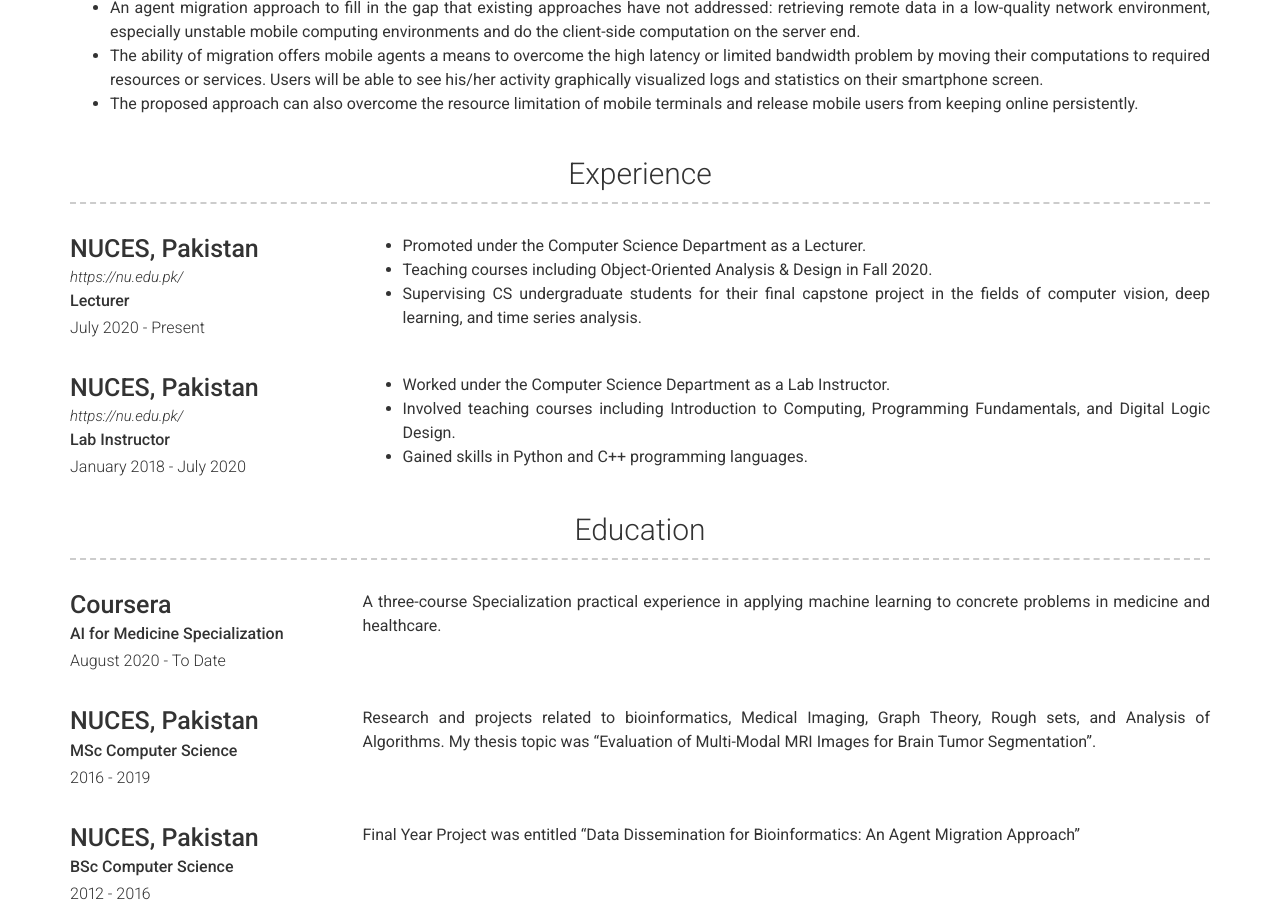
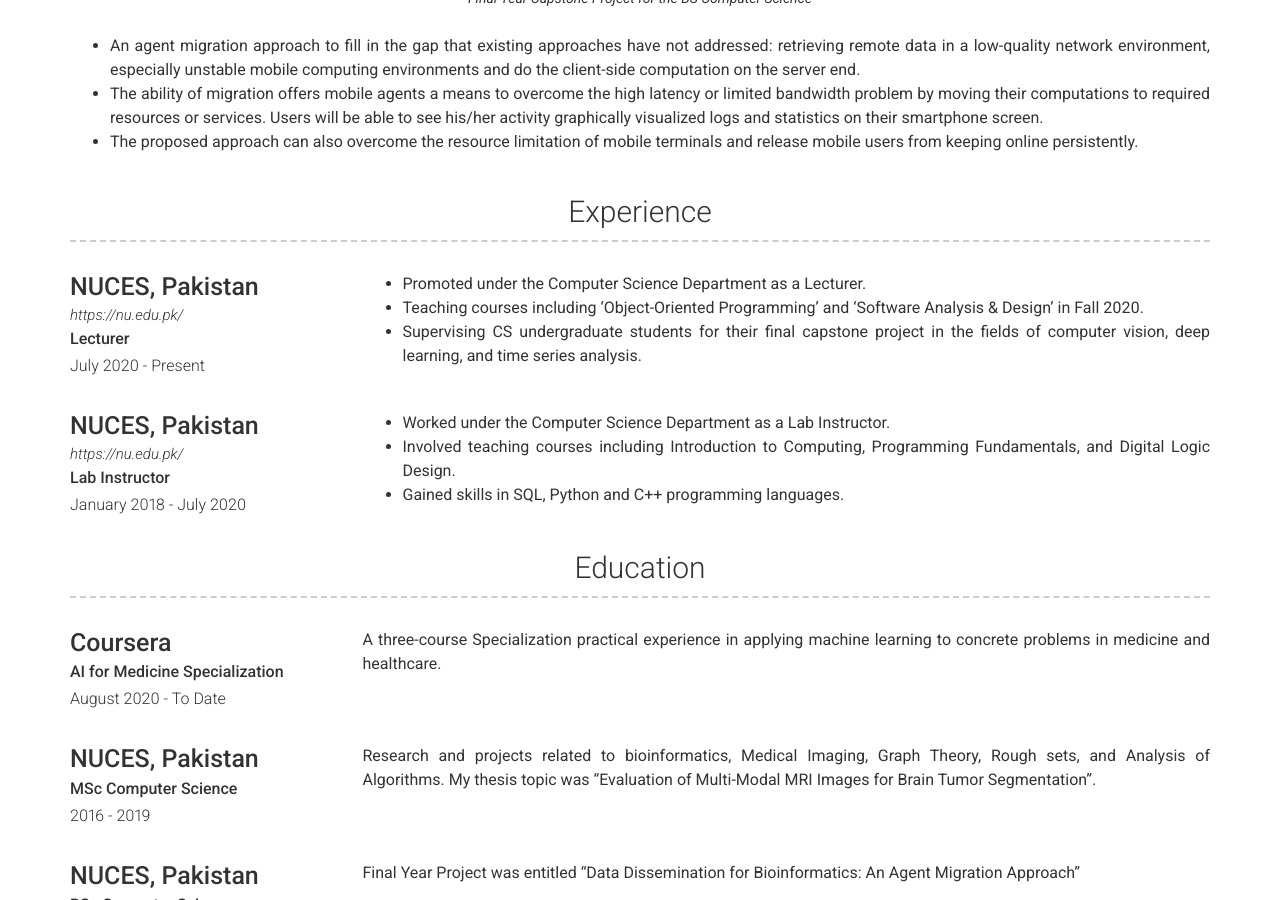
Before and after one commit to SafiaFatima/safiafatima.github.io, a Jekyll site: the page built from index.md, in a window 1280 px wide and 900 px high, scrolled down 1195 px. Built offline with Jekyll 4.4.1, drawn with Linux system fonts in a browser that asks for light colours; nearby versions of some CDN libraries; some of the changed text lies outside the part shown.

```diff
--- a/_config.yml
+++ b/_config.yml
@@ -6,7 +6,7 @@ repository: SafiaFatima/safiafatima.github.io
 name: Safia Fatima
 title: Lecturer
 email: safia.fatima@nu.edu.pk
-#phone: Your phone number (optional)
+#Resume: [here](SafiaFatimaResume.pdf).
 website: https://safiafatima.github.io
 
 darkmode: false
@@ -51,6 +51,8 @@ about_content: | # this will include new lines to allow paragraphs
     - Semantic Segmentation
     - Bioinformatics
 
+
+  Here is the [link](SafiaFatimaResume.pdf) to my resume.
 # Projects Section
 # projects_title: Projects #(Use this to override about projects section title)
 
--- a/_data/experience.yml
+++ b/_data/experience.yml
@@ -7,7 +7,7 @@
 
   description: | # this will include new lines to allow paragraphs
     - Promoted under the Computer Science Department as a Lecturer.
-    - Teaching courses including Object-Oriented Analysis & Design in Fall 2020.
+    - Teaching courses including 'Object-Oriented Programming' and 'Software Analysis & Design' in Fall 2020.
     - Supervising CS undergraduate students for their final capstone project in the fields of computer vision, deep learning, and time series analysis.
 - layout: left
   company: NUCES, Pakistan
@@ -18,4 +18,4 @@
   description: | # this will include new lines to allow paragraphs
     - Worked under the Computer Science Department as a Lab Instructor.
     - Involved teaching courses including Introduction to Computing, Programming Fundamentals, and Digital Logic Design.
-    - Gained skills in Python and C++ programming languages.
+    - Gained skills in SQL, Python and C++ programming languages.
--- a/_data/projects.yml
+++ b/_data/projects.yml
@@ -12,6 +12,7 @@
     - Presented and published in ICET'19 conference.
 - layout: top-middle
   name: Bron Kerbosch Algorithm
+  github: SafiaFatima/Bron-Kerbosch-Algorithm
   quote: >
     Open source Graph Theory C library contribution
   description: | # this will include new lines to allow paragraphs
```
Also changed, not shown: 1 other file.
